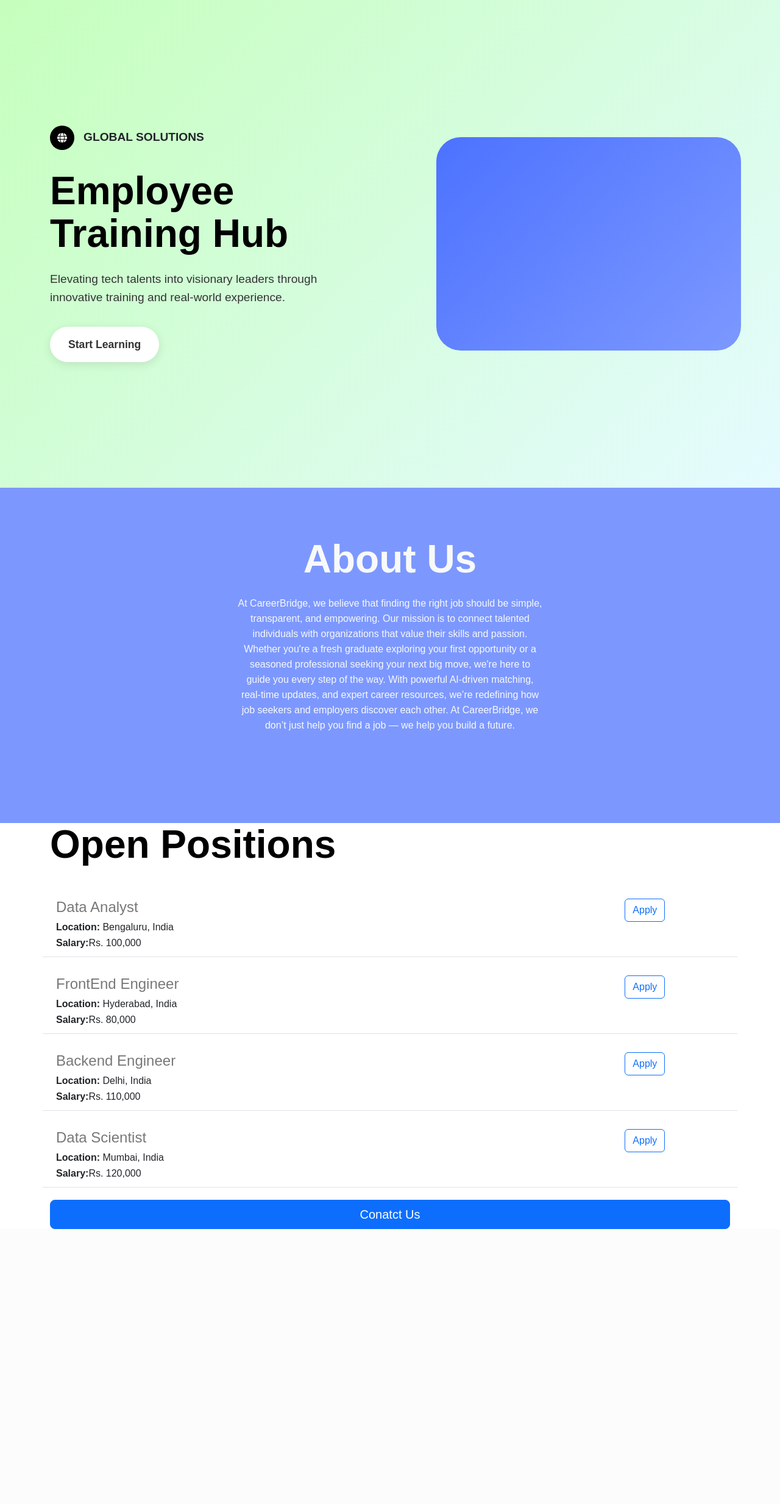
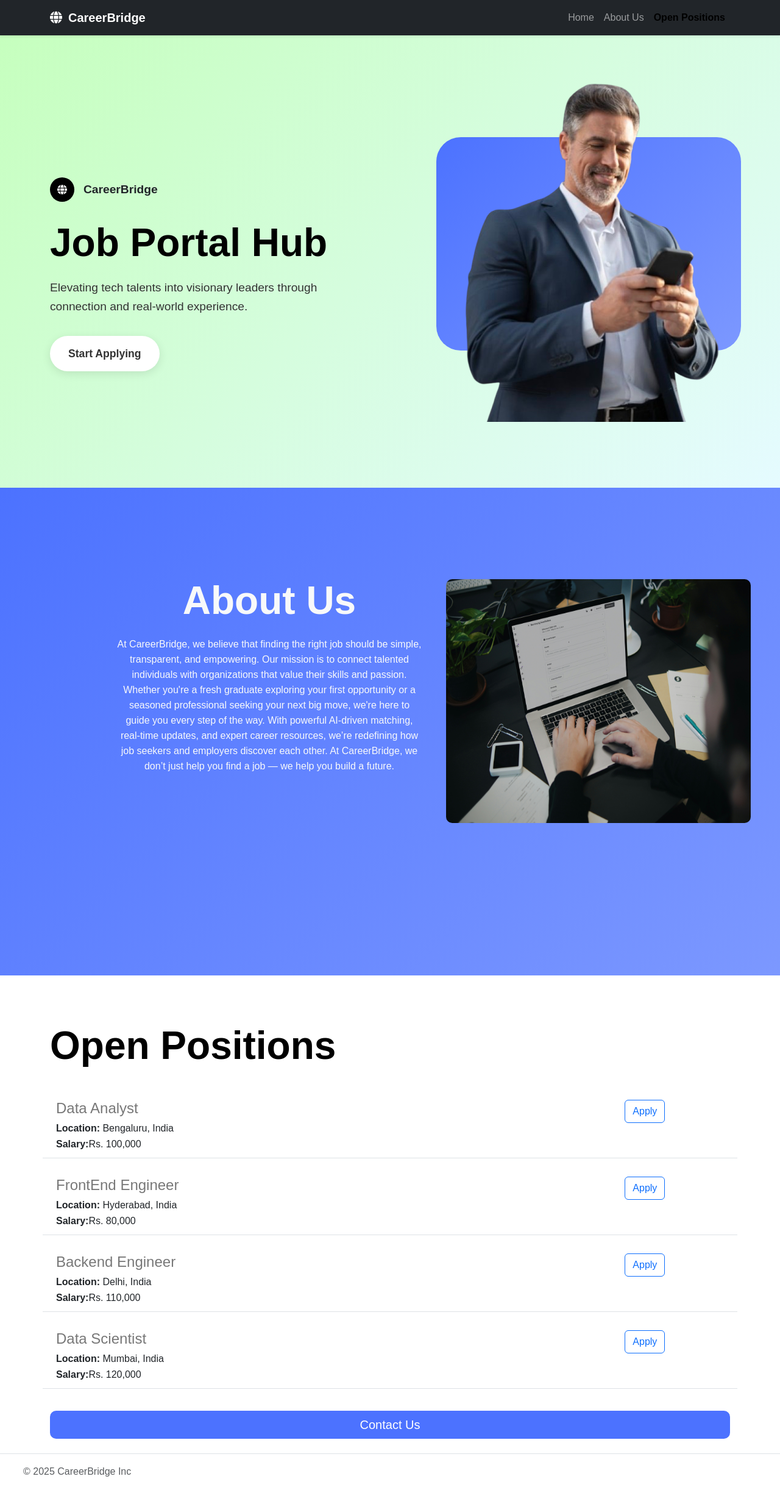
Before and after one commit to RishitMahapatra/career-portal-website, a Flask app: page / in a window 1280 px wide. Shown: the whole page at 61% size. Before the commit the page ends 2016 px from the top, so only its background shows below. Run offline with Flask 3, Linux system fonts and the light colour scheme.

Commit message:
2nd commit

```diff
--- /dev/null
+++ b/Templates/footer.html
@@ -0,0 +1,14 @@
+<footer class="d-flex flex-wrap justify-content-between align-items-center py-3 my-4 border-top">
+    <div class="col-md-4 d-flex align-items-center">
+      <a href="/" class="mb-3 me-2 mb-md-0 text-muted text-decoration-none lh-1">
+        <svg class="bi" width="30" height="24"><use xlink:href="#bootstrap"/></svg>
+      </a>
+      <span class="mb-3 mb-md-0 text-muted">&copy; 2025 CareerBridge Inc </span>
+    </div>
+
+    <ul class="nav col-md-4 justify-content-end list-unstyled d-flex">
+      <li class="ms-3"><a class="text-muted" href="#"><svg class="bi" width="24" height="24"><use xlink:href="#twitter"/></svg></a></li>
+      <li class="ms-3"><a class="text-muted" href="#"><svg class="bi" width="24" height="24"><use xlink:href="#instagram"/></svg></a></li>
+      <li class="ms-3"><a class="text-muted" href="#"><svg class="bi" width="24" height="24"><use xlink:href="#facebook"/></svg></a></li>
+    </ul>
+  </footer>
--- a/Templates/home.html
+++ b/Templates/home.html
@@ -1,22 +1,23 @@
 <!DOCTYPE html>
 <html lang="en">
 <head>
-    <meta charset="UTF-8">
-    <meta name="viewport" content="width=device-width, initial-scale=1.0">
+  <meta charset="UTF-8" />
+  <meta name="viewport" content="width=device-width, initial-scale=1.0" />
   <title>Employee Training Hub - Global Solutions</title>
-    <link href="https://cdn.jsdelivr.net/npm/bootstrap@5.3.0/dist/css/bootstrap.min.css" rel="stylesheet">
-    <link href="https://cdnjs.cloudflare.com/ajax/libs/font-awesome/6.0.0/css/all.min.css" rel="stylesheet">
+  <link href="https://cdn.jsdelivr.net/npm/bootstrap@5.3.0/dist/css/bootstrap.min.css" rel="stylesheet" />
+  <link href="https://cdnjs.cloudflare.com/ajax/libs/font-awesome/6.0.0/css/all.min.css" rel="stylesheet" />
   <style>
     :root {
-            --primary-green: #C5FFBC;
-            --primary-blue: #4C72FF;
-            --light-blue: #7C98FF;
-            --lightest-blue: #E5FBFF;
+      --primary-green: #c5ffbc;
+      --primary-blue: #4c72ff;
+      --light-blue: #7c98ff;
+      --lightest-blue: #e5fbff;
     }
 
     body {
       font-family: 'Arial', sans-serif;
       line-height: 1.6;
+      scroll-behavior: smooth;
     }
 
     .hero-section {
@@ -26,7 +27,9 @@
       align-items: center;
       position: relative;
       overflow: hidden;
+      padding-top: 100px;
     }
+
 
     .hero-content {
       z-index: 2;
@@ -56,13 +59,13 @@
       border-radius: 50px;
       font-weight: 600;
       font-size: 1.1rem;
-            box-shadow: 0 4px 15px rgba(0,0,0,0.1);
+      box-shadow: 0 4px 15px rgba(0, 0, 0, 0.1);
       transition: all 0.3s ease;
     }
 
     .start-learning-btn:hover {
       transform: translateY(-2px);
-            box-shadow: 0 6px 20px rgba(0,0,0,0.15);
+      box-shadow: 0 6px 20px rgba(0, 0, 0, 0.15);
       background-color: #f8f9fa;
     }
 
@@ -98,9 +101,9 @@
       justify-content: center;
       margin-right: 15px;
     }
-
-
-
+    .contact-button:hover{
+        background-color: #4c72ff;
+    }
     @media (max-width: 768px) {
       .hero-title {
         font-size: 2.5rem;
@@ -111,70 +114,94 @@
       }
     }
 
-        .section-container{
-            background-color: #7C98FF;
+    .section-container {
+      background-color: #7c98ff;
     }
 
-        .para-section{
+    .para-section {
       width: 500px;
       line-height: 25px;
     }
-        .about-container{
+
+    .about-container {
       display: flex;
       flex-direction: column;
       align-items: center;
       justify-content: center;
       height: 500px;
       text-align: center;
-
-        }
-        .about-section{
-            background-color: #7C98FF;
-            height: 550px;
     }
 
-        .para-section{
+    .about-section {
+      background-color: #7c98ff;
+      background: linear-gradient(135deg, var(--primary-blue) 0%, var(--light-blue) 100%);
+      min-height: 100vh;
+      display: flex;
+      flex-direction: row;
+      /*align-items: center;*/
+      position: relative;
+      overflow: hidden;
+      padding-top: 100px;
+    }
+
+    .para-section {
       max-width: 700px;
       line-height: 25px;
     }
 
-        .about-us-title{
+    .about-us-title {
       color: #f8f9fa;
     }
 
-        .open-section{
+    .open-section {
       display: flex;
       flex-direction: column;
-
+      padding-top: 80px;
     }
-
-
+    .inner-container-about{
+        display: flex;
+        justify-content: space-around;
+        flex-direction: row ;
+        width: 70vw;
+        gap: 40px;
+    }
+    .active {
+      font-weight: bold;
+      color: #000 !important;
+    }
   </style>
 </head>
-<body>
+<body data-bs-spy="scroll" data-bs-target="#navbar" data-bs-offset="100" tabindex="0">
+  {% include 'nav.html' %}
+
   <!-- Hero Section -->
-    <section class="hero-section">
+  <section id="home" class="hero-section">
     <div class="container">
       <div class="row align-items-center">
         <div class="col-lg-6 hero-content">
           <div class="company-logo">
             <i class="fas fa-globe"></i>
-                        <span style="font-weight: bold; font-size: 1.2rem;">GLOBAL SOLUTIONS</span>
+            <span style="font-weight: bold; font-size: 1.2rem;">Career<b>Bridge</b></span>
           </div>
-                    <h1 class="section-title">Employee<br>Training Hub</h1>
+          <h1 class="section-title">Job Portal Hub</h1>
           <p class="hero-subtitle">
-                        Elevating tech talents into visionary leaders through innovative training and real-world experience.
+            Elevating tech talents into visionary leaders through connection and real-world experience.
           </p>
-                    <button class="start-learning-btn">Start Learning</button>
+          <button class="start-learning-btn">Start Applying</button>
         </div>
       </div>
     </div>
     <div class="hero-image">
-            <!-- This is where you can add your image -->
+        <img src="{{ url_for('static', filename='hero_page.png') }}" alt="Uploaded Image" class="img-fluid">
     </div>
   </section>
-    <section class="about-section">
+
+  <!-- About Us Section -->
+  <section id="about" class="about-section">
     <div class="about-container container">
+
+      <div class="inner-container-about">
+            <div class="inner-inner">
                 <h1 class="section-title about-us-title">About Us</h1>
                 <p class="para-section about-us-title">
                     At CareerBridge, we believe that finding the right job should be simple, transparent, and empowering. Our mission is to connect talented individuals with organizations that value their skills and passion. Whether you're a fresh graduate exploring your first opportunity or a seasoned professional seeking your next big move, we're here to guide you every step of the way.
@@ -182,19 +209,33 @@
                     With powerful AI-driven matching, real-time updates, and expert career resources, we’re redefining how job seekers and employers discover each other. At CareerBridge, we don’t just help you find a job — we help you build a future.
                 </p>
             </div>
+
+            <img src="{{ url_for('static', filename='working.jpg') }}" alt="Uploaded Image" class="img-fluid" style="height: 400px;width: 500px;border: none;border-radius: 10px;">
+        </div>
+    </div>
   </section>
 
-    <section class="open-section container ">
-        <h1  class="section-title">Open Positions</h1>
-        <div> {% for job in jobs%}
-            {%include 'jobs.html' %}
+  <!-- Open Positions Section -->
+  <section id="positions" class="open-section container">
+    <h1 class="section-title">Open Positions</h1>
+    <div>
+      {% for job in jobs %}
+        {% include 'jobs.html' %}
+      {% endfor %}
+    </div>
 
-        {%endfor%}</div>
-        <button type="button" class="btn btn-primary btn-lg">Conatct Us</button>
+    <style>
+  .contact-btn:hover {
+    background-color: #7c98ff !important; /
+  }
+</style>
+
+<a  href="mailto:hello@careerbridge.ai?subject=Mail from Our Site"  type="button" class="btn btn-primary btn-lg mt-3 contact-btn" style="background-color: #4c72ff; border: none;border-radius: 10px; ">Contact Us</a>
   </section>
 
-
-
+  <section>
     <script src="https://cdn.jsdelivr.net/npm/bootstrap@5.3.0/dist/js/bootstrap.bundle.min.js"></script>
+    {%include 'footer.html'%}
+    </section>
 </body>
 </html>
--- /dev/null
+++ b/Templates/nav.html
@@ -0,0 +1,21 @@
+<nav id="navbar" class="navbar navbar-expand-lg navbar-dark bg-dark fixed-top shadow-sm">
+    <div class="container">
+      <a class="navbar-brand fw-bold" href="#"><i class="fas fa-globe" style="margin-right: 10px;"></i>CareerBridge</a>
+      <button class="navbar-toggler" type="button" data-bs-toggle="collapse" data-bs-target="#navContent">
+        <span class="navbar-toggler-icon"></span>
+      </button>
+      <div class="collapse navbar-collapse" id="navContent">
+        <ul class="navbar-nav ms-auto mb-2 mb-lg-0">
+          <li class="nav-item" style="color: white;">
+            <a class="nav-link" href="#home">Home</a>
+          </li>
+          <li class="nav-item">
+            <a class="nav-link" href="#about">About Us</a>
+          </li>
+          <li class="nav-item">
+            <a class="nav-link" href="#positions">Open Positions</a>
+          </li>
+        </ul>
+      </div>
+    </div>
+  </nav>
--- /dev/null
+++ b/requirements.txt
@@ -0,0 +1 @@
+Flask
```
Also changed, not shown: Static/working.jpg (added). Lines whose indentation alone changed are shown as unchanged.
